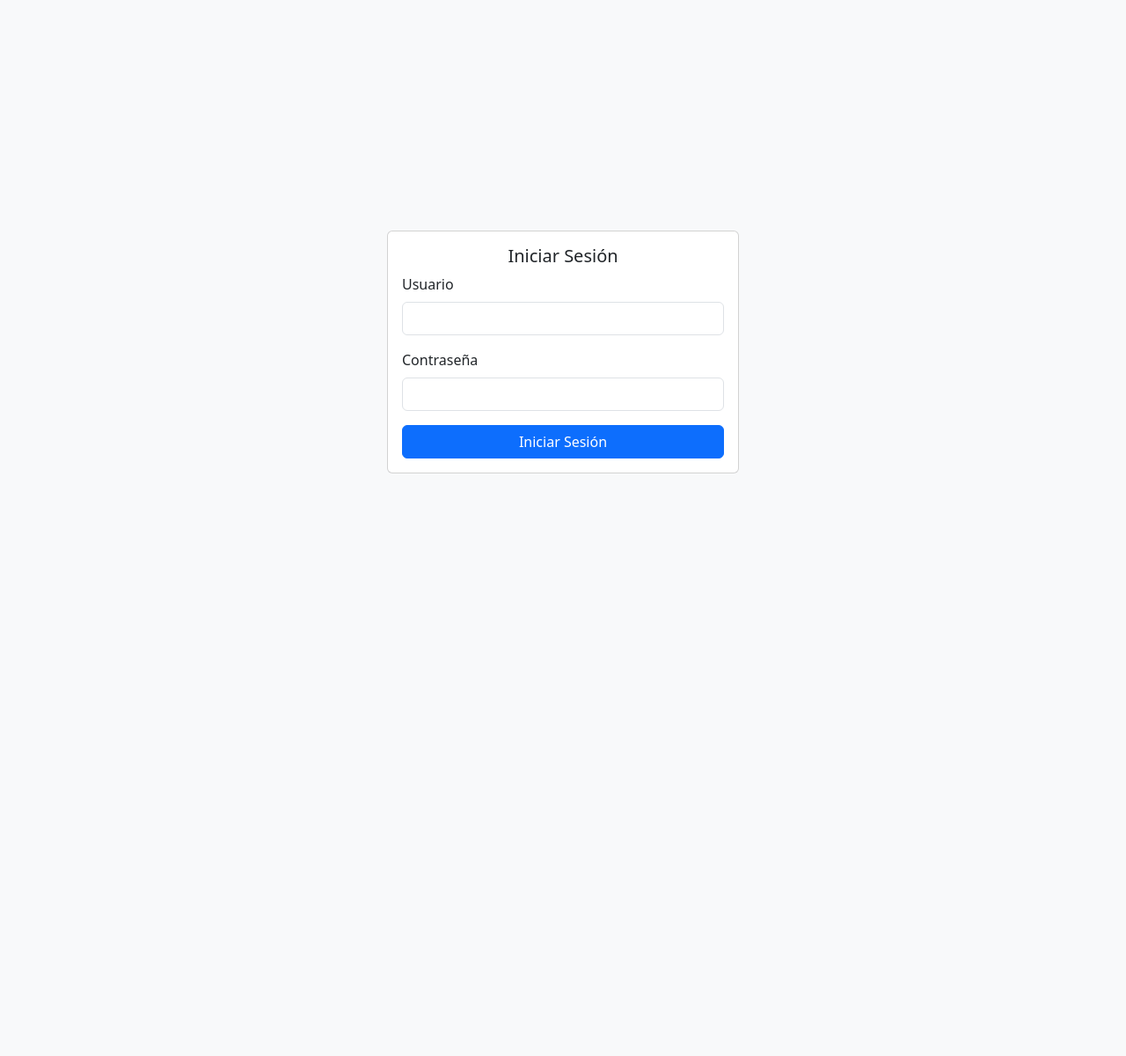
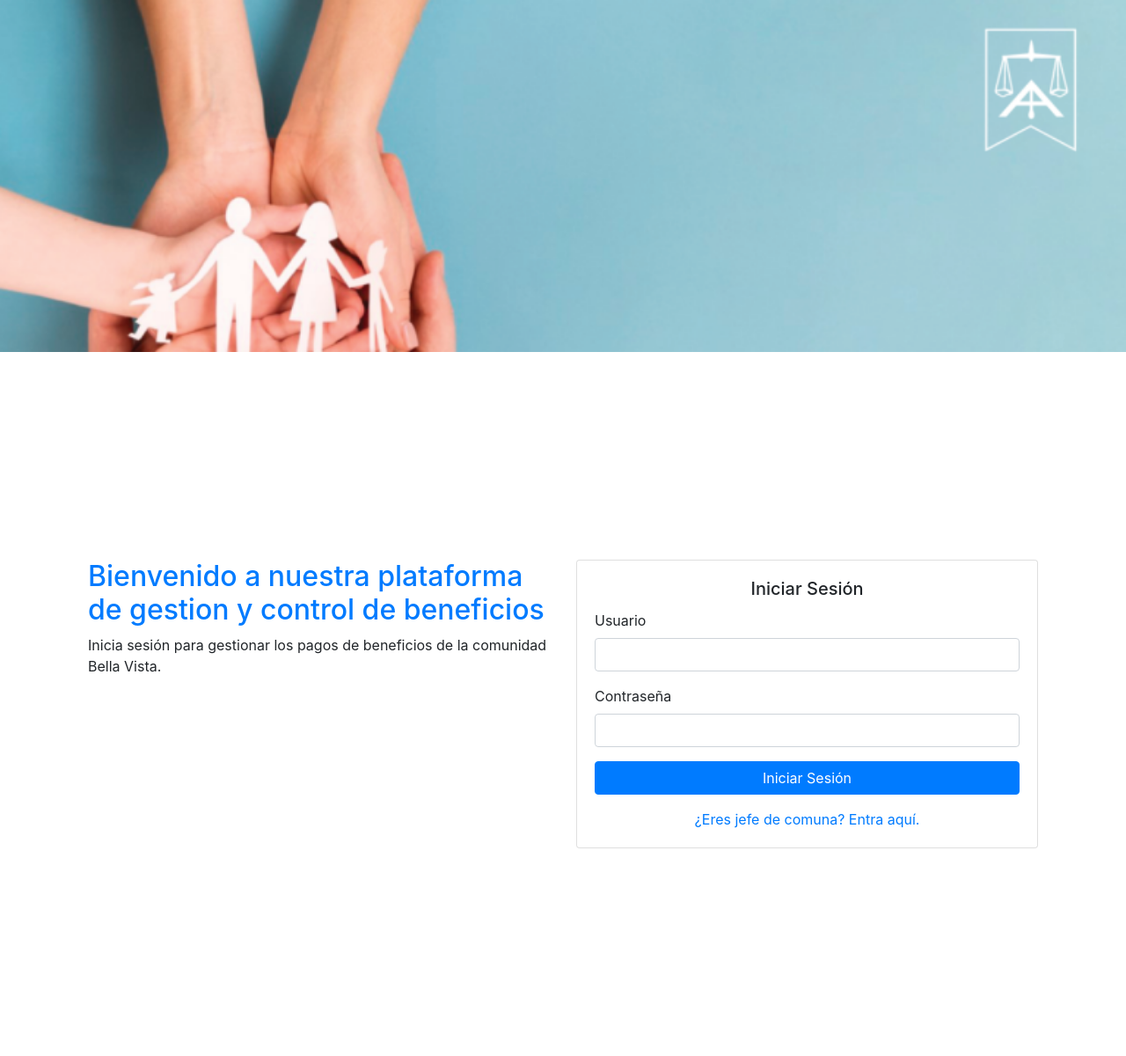
Before and after one commit to fyZton/sistema-gobernacion, a Flask app: page /login in a window 1280 px wide. Shown: the whole page at 88% size. Before the commit the page ends 538 px from the top, so only its background shows below. Run offline with Flask 3, Linux system fonts and the light colour scheme; some libraries are stand-ins or nearby versions.

Commit message:
cambio login

```diff
--- a/app/templates/login.html
+++ b/app/templates/login.html
@@ -3,13 +3,36 @@
 <head>
     <meta charset="UTF-8">
     <meta name="viewport" content="width=device-width, initial-scale=1.0">
-    <link rel="stylesheet" href="https://cdnjs.cloudflare.com/ajax/libs/bootstrap/5.3.0/css/bootstrap.min.css">
-    <link rel="stylesheet" href="{{ url_for('static', filename='style.css') }}">
-    <title>Iniciar Sesión</title>
+    <link href="https://stackpath.bootstrapcdn.com/bootstrap/4.5.2/css/bootstrap.min.css" rel="stylesheet">
+    <title>BELLA VISTA</title>
+    <style>
+
+        .background-div {
+            background-image: url("/imagenes/imagen1.png"); /* Replace with your image URL */
+            height: 400px; /* Set a height for the div */
+            width: 100%; /* Set the width of the div */
+            background-size: cover; /* Cover the entire div */
+            background-position: cover; /* Center the image */
+            background-repeat: no-repeat; /* Prevent the image from repeating */
+        }
+    </style>
 </head>
-<body class="bg-light">
+<body>
+    <div class="background-div"></div> <!-- Div para la imagen de fondo -->
+
+
     <div class="container d-flex align-items-center justify-content-center min-vh-100">
-        <div class="card" style="width: 400px;">
+        <div class="row w-100">
+
+
+            <div class="col-md-6 text-left"> <!-- Columna para el texto -->
+                <h2 class="text-primary">Bienvenido a nuestra plataforma de gestion y control de beneficios</h2>
+                <p>Inicia sesión para gestionar los pagos de beneficios de la comunidad Bella Vista.</p>
+            </div>
+
+
+            <div class="col-md-6"> <!-- Columna para el formulario -->
+                <div class="card">
                     <div class="card-body">
                         <h5 class="card-title text-center">Iniciar Sesión</h5>
                         <form method="POST" action="/login">
@@ -23,9 +46,17 @@
                             </div>
                             <button type="submit" class="btn btn-primary w-100">Iniciar Sesión</button>
                         </form>
+                        <div class="text-center mt-3"> <!-- Texto adicional al final del formulario -->
+                            <a href="/register">¿Eres jefe de comuna? Entra aquí.</a>
                         </div>
                     </div>
                 </div>
-    <script src="https://cdnjs.cloudflare.com/ajax/libs/bootstrap/5.3.0/js/bootstrap.bundle.min.js"></script>
+            </div>
+        </div>
+    </div>
+
+    <script src="https://code.jquery.com/jquery-3.5.1.slim.min.js"></script>
+    <script src="https://cdn.jsdelivr.net/npm/@popperjs/core@2.5.2/dist/umd/popper.min.js"></script>
+    <script src="https://stackpath.bootstrapcdn.com/bootstrap/4.5.2/js/bootstrap.min.js"></script>
 </body>
 </html>
```
Also changed, not shown: imagenes/imagen1.png (added). Lines whose indentation alone changed are shown as unchanged.
